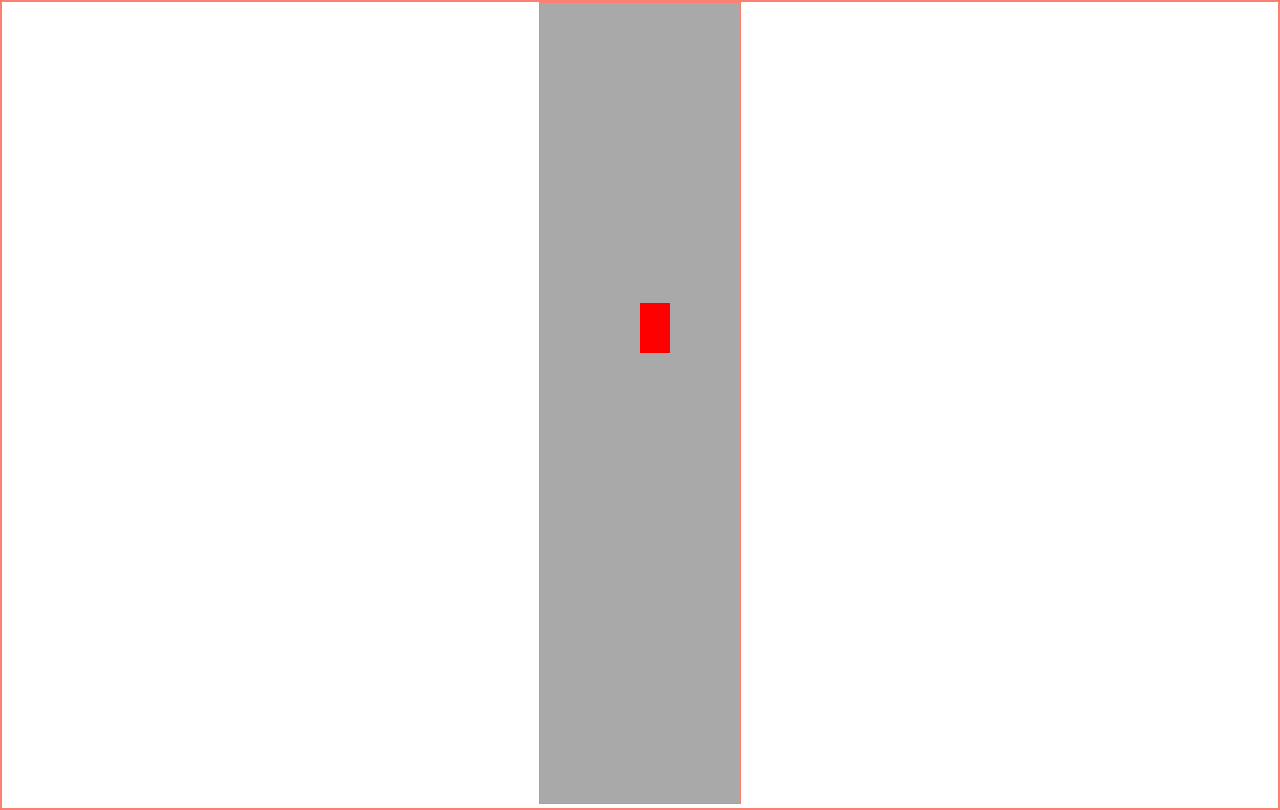
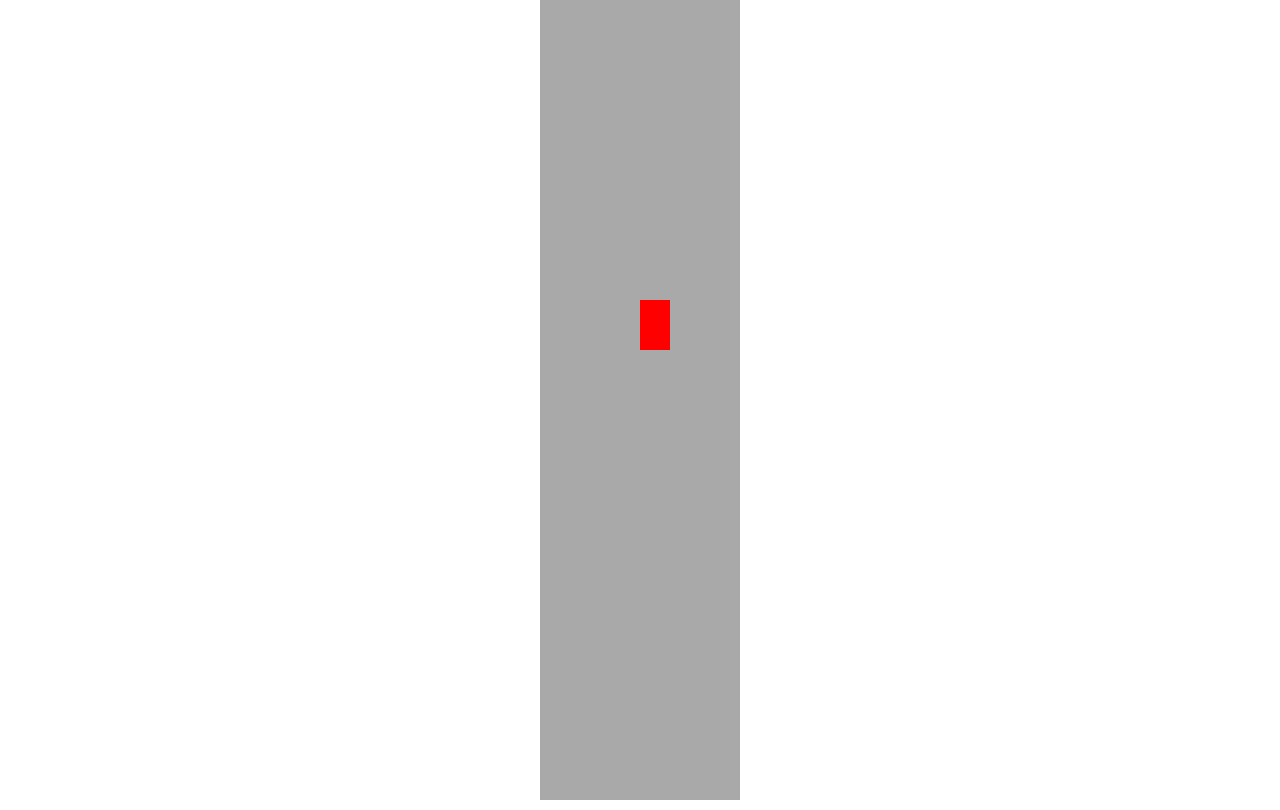
Before and after one commit to mahmutyoung/self-driving-car, a plain HTML site: page index.html in a window 1280 px wide. Drawn offline with Linux system fonts and the light colour scheme.

Commit message:
little changes

```diff
--- a/style.css
+++ b/style.css
@@ -1,7 +1,7 @@
 *{
 margin: 0;
 padding:0;
-border:1px solid salmon
+
 }
 body{
     overflow: hidden;
```
